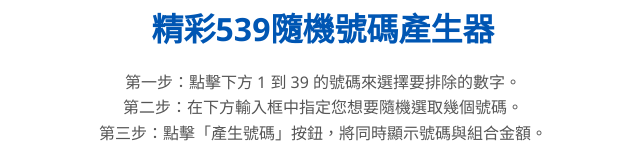
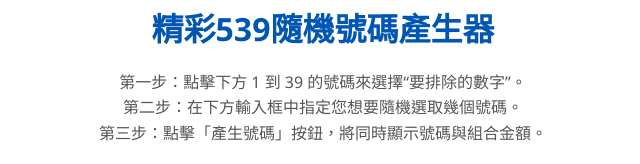
Before and after one commit to youzhy9357/539, a plain HTML site: page index.html in a window 1280 px wide. Shown: the part 173-337 px from the top of the page, 317-957 px from the left. Drawn offline with Linux system fonts and the light colour scheme.

Commit message:
index.html

```diff
--- a/index.html
+++ b/index.html
@@ -143,7 +143,7 @@
 <div class="container">
     <h1>精彩539隨機號碼產生器</h1>
     <p class="instructions">
-        第一步：點擊下方 1 到 39 的號碼來選擇要排除的數字。<br>
+        第一步：點擊下方 1 到 39 的號碼來選擇“要排除的數字”。<br>
         第二步：在下方輸入框中指定您想要隨機選取幾個號碼。<br>
         第三步：點擊「產生號碼」按鈕，將同時顯示號碼與組合金額。
     </p>
```
